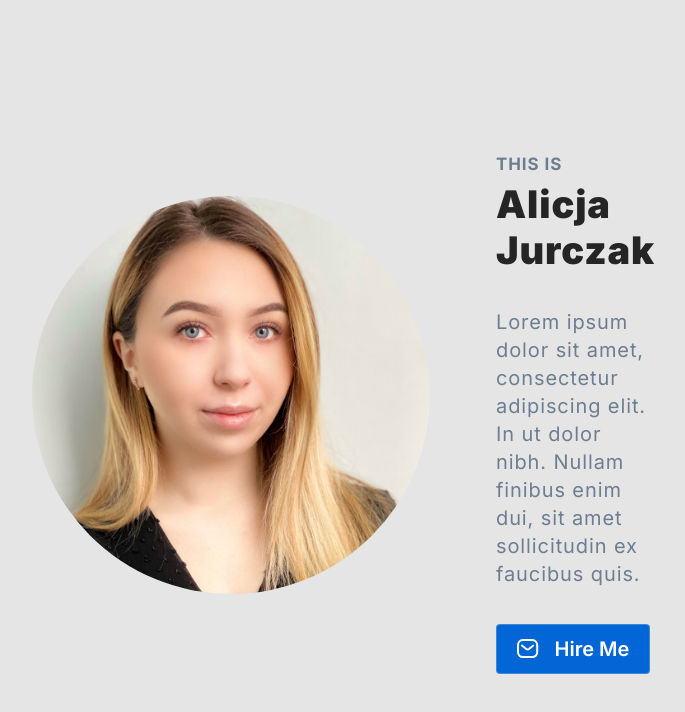
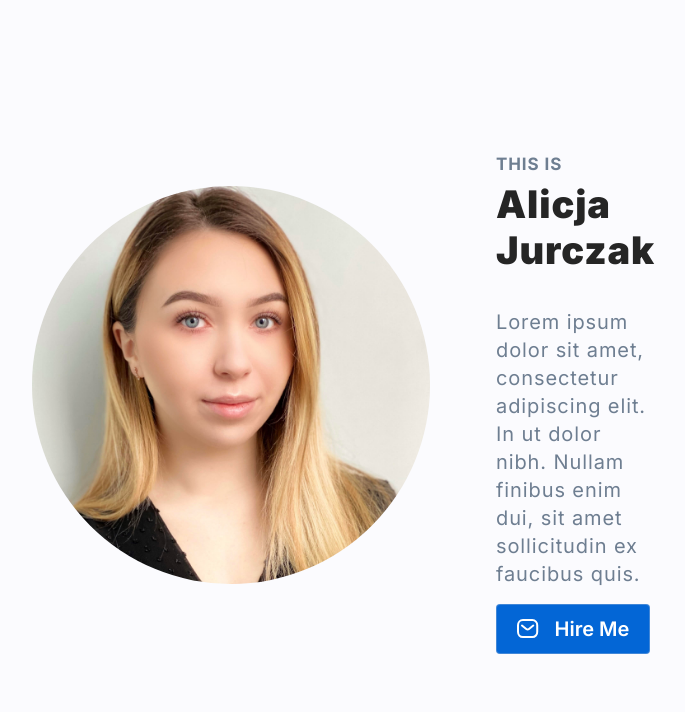
Before and after one commit to alajurczak/personal-homepage-react, a React (Create React App) app: page / in a window 1280 px wide. Shown: the top 712 px of the page, without its empty margins (313-998 px from the left). Built offline with nearby package versions, Linux system fonts and the light colour scheme.

Commit message:
some style changes added

```diff
--- a/src/GlobalStyle.js
+++ b/src/GlobalStyle.js
@@ -11,7 +11,7 @@ export const GlobalStyle = createGlobalStyle`
 
     body {
         font-family: 'Inter', sans-serif;
-        background-color: ${({theme}) => theme.colors.mercury};
+        background-color: ${({theme}) => theme.colors.whiteLilac};
         padding: 115px 345px;
         font-size: 18px;
         color: ${({theme}) => theme.colors.slateGray};
--- a/src/features/PersonalInfo/styled.js
+++ b/src/features/PersonalInfo/styled.js
@@ -40,7 +40,7 @@ export const Information = styled.p`
     font-weight: 400;
     font-size: 20px;
     line-height: 140%;
-    padding-bottom: 16px;
+    margin-bottom: 16px;
 `;
 
 export const Button = styled.button`
--- a/src/theme.js
+++ b/src/theme.js
@@ -5,6 +5,7 @@ export const theme = {
         slateGray: "#6E7E91",
         scienceBlue: "#0366D6",
         white: "#FFFFFF",
-        dodgerBlue: "#2188FF"
+        dodgerBlue: "#2188FF",
+        whiteLilac: "#FBFBFE"
     }
 }
```
